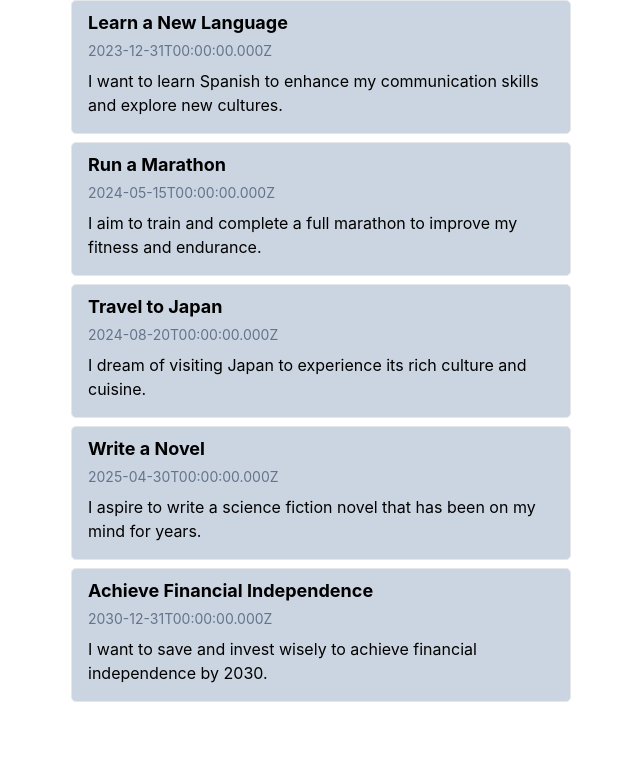
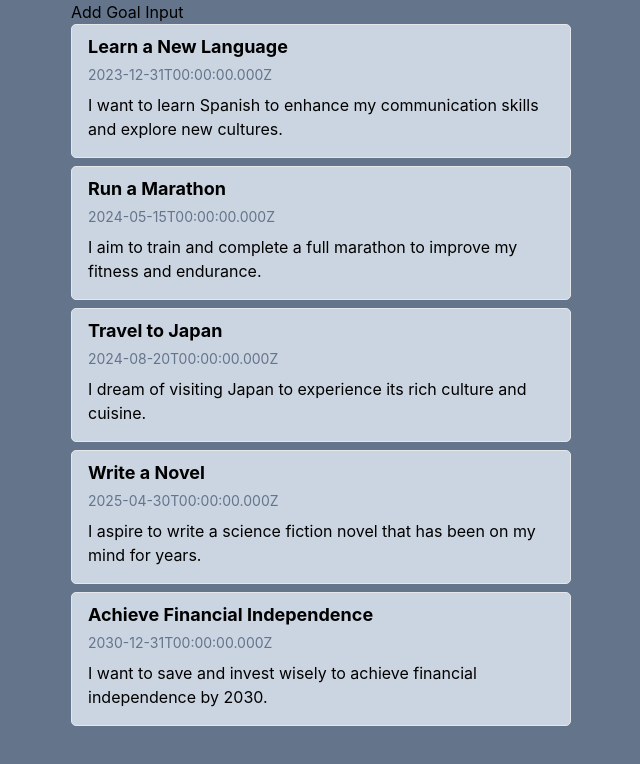
Before and after one commit to prozdrljivac/goal_getter, a React (Create React App) app in the folder webapp/: page / in a window 1280 px wide. Shown: the top 764 px of the page, without its empty margins (319-959 px from the left). Built offline with nearby package versions, Linux system fonts and the light colour scheme.

Commit message:
Adjust style

```diff
--- a/webapp/src/Pages/GoalListPage.tsx
+++ b/webapp/src/Pages/GoalListPage.tsx
@@ -3,7 +3,10 @@ import goals from "../utils/dummy-goals.json";
 
 export const GoalListPage = () => {
   return (
-    <div className="m-auto w-[500px] h-screen overflow-auto">
+    <>
+      <header className="m-auto w-[500px]">Add Goal Input</header>
+      <main>
+        <div className="m-auto w-[500px]">
           {goals.data.map((goal) => (
             <Goal
               key={goal.id}
@@ -13,5 +16,7 @@ export const GoalListPage = () => {
             />
           ))}
         </div>
+      </main>
+    </>
   );
 };
--- a/webapp/src/index.css
+++ b/webapp/src/index.css
@@ -9,6 +9,7 @@ body {
     sans-serif;
   -webkit-font-smoothing: antialiased;
   -moz-osx-font-smoothing: grayscale;
+  background-color: rgb(100 116 139 / 1);
 }
 
 code {
```
Lines whose indentation alone changed are shown as unchanged.
